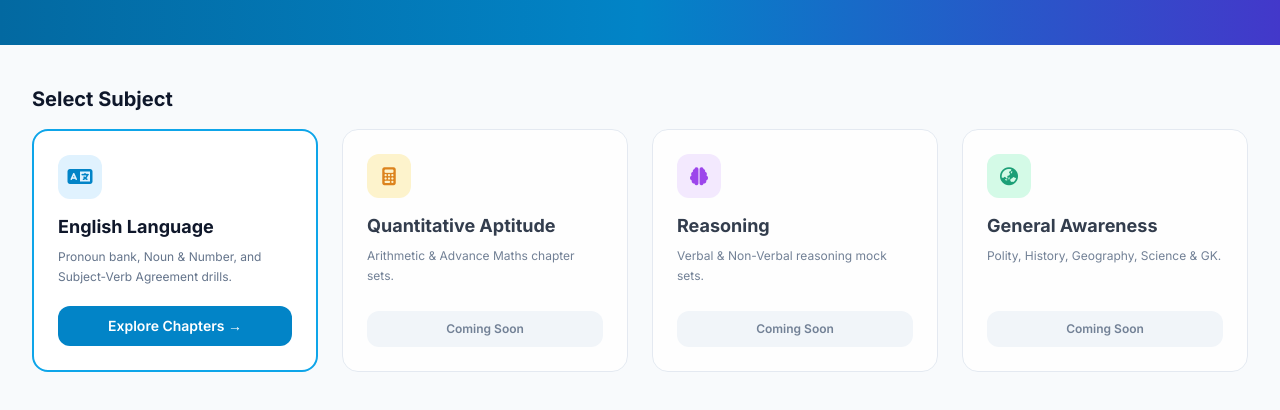
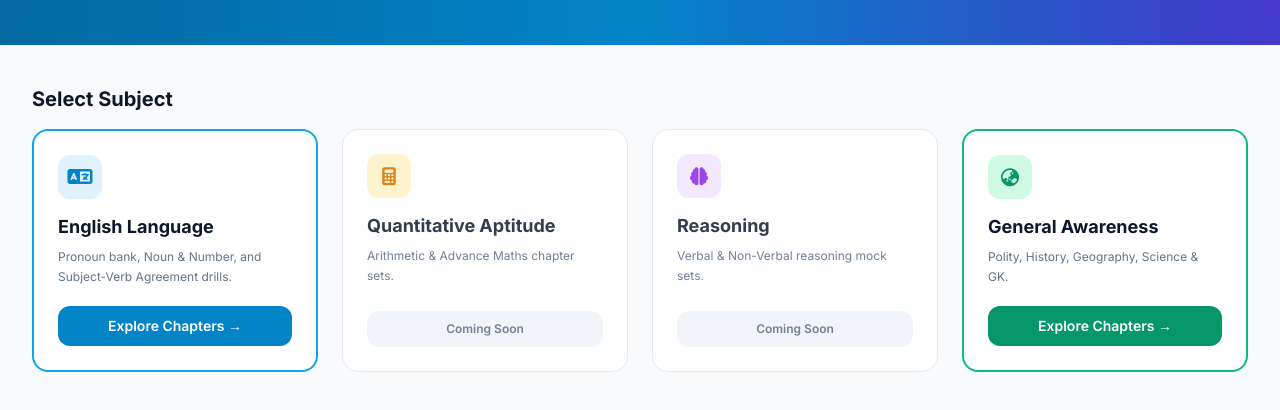
Before and after one commit to cgl-mockhub/Mock-test-Portal-, a plain HTML site: page index.html in a window 1280 px wide. Shown: the part 250-660 px from the top of the page. Drawn offline with nearby package versions, Linux system fonts and the light colour scheme.

Commit message:
Update navigation and button for General Awareness

```diff
--- a/index.html
+++ b/index.html
@@ -72,7 +72,7 @@
         <div class="max-w-7xl mx-auto px-4 sm:px-6 lg:px-8 py-6 sm:py-10">
             <h2 class="text-lg sm:text-xl font-bold text-slate-900 mb-4">Select Subject</h2>
             <div class="grid grid-cols-1 sm:grid-cols-2 lg:grid-cols-4 gap-4 sm:gap-6">
-                <div onclick="navigateTo('chapters')" class="card-hover cursor-pointer bg-white rounded-2xl border-2 border-sky-500 p-5 sm:p-6 flex flex-col justify-between shadow-xs touch-manipulation">
+                <div onclick="navigateTo('chapters', 'english')" class="card-hover cursor-pointer bg-white rounded-2xl border-2 border-sky-500 p-5 sm:p-6 flex flex-col justify-between shadow-xs touch-manipulation">
                     <div>
                         <div class="w-11 h-11 rounded-xl bg-sky-100 text-sky-600 flex items-center justify-center mb-3.5">
                             <i class="fa-solid fa-language text-xl"></i>
@@ -109,15 +109,17 @@
                     <span class="mt-5 block text-center bg-slate-100 text-slate-500 font-semibold text-xs py-2.5 rounded-xl">Coming Soon</span>
                 </div>
 
-                <div onclick="showToast('General Awareness is ready to be added in data/questions.js!')" class="card-hover cursor-pointer bg-white rounded-2xl border border-slate-200 p-5 sm:p-6 flex flex-col justify-between opacity-90 touch-manipulation">
+                <div onclick="navigateTo('chapters', 'gs')" class="card-hover cursor-pointer bg-white rounded-2xl border-2 border-emerald-500 p-5 sm:p-6 flex flex-col justify-between shadow-xs touch-manipulation">
                     <div>
                         <div class="w-11 h-11 rounded-xl bg-emerald-100 text-emerald-600 flex items-center justify-center mb-3.5">
                             <i class="fa-solid fa-globe-asia text-lg"></i>
                         </div>
-                        <h3 class="font-bold text-base sm:text-lg text-slate-800">General Awareness</h3>
+                        <h3 class="font-bold text-base sm:text-lg text-slate-900">General Awareness</h3>
                         <p class="text-xs text-slate-500 mt-1.5 leading-relaxed">Polity, History, Geography, Science & GK.</p>
                     </div>
-                    <span class="mt-5 block text-center bg-slate-100 text-slate-500 font-semibold text-xs py-2.5 rounded-xl">Coming Soon</span>
+                    <button type="button" class="mt-5 w-full bg-emerald-600 hover:bg-emerald-700 text-white font-semibold text-xs sm:text-sm py-2.5 rounded-xl transition">
+                        Explore Chapters →
+                    </button>
                 </div>
             </div>
         </div>
@@ -134,7 +136,7 @@
             </div>
 
             <div>
-                <h1 class="text-xl sm:text-2xl font-extrabold text-slate-900">English Language Chapters</h1>
+                <h1 id="chapters-heading" class="text-xl sm:text-2xl font-extrabold text-slate-900">English Language Chapters</h1>
                 <p class="text-xs sm:text-sm text-slate-500 mt-0.5">Tap a chapter to start or resume CBT practice</p>
             </div>
 
```
